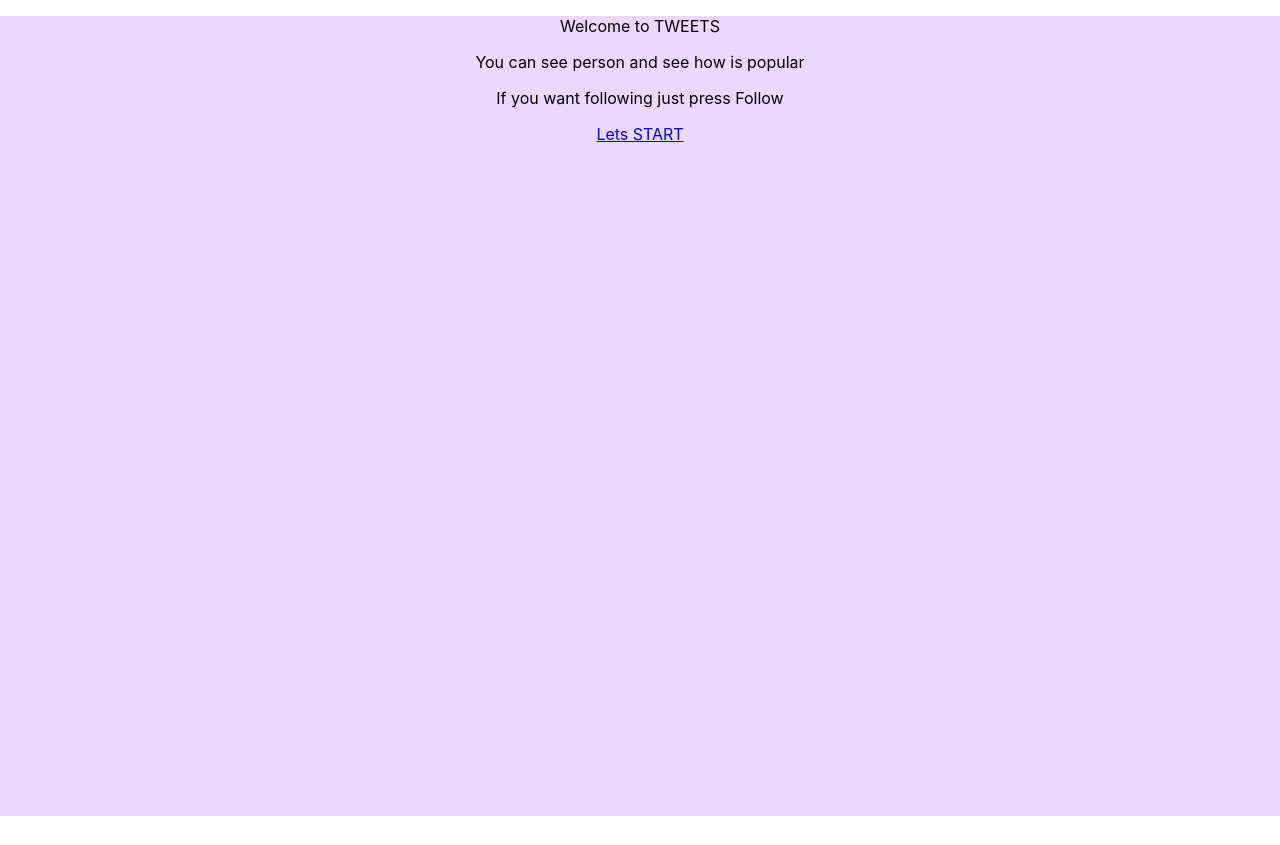
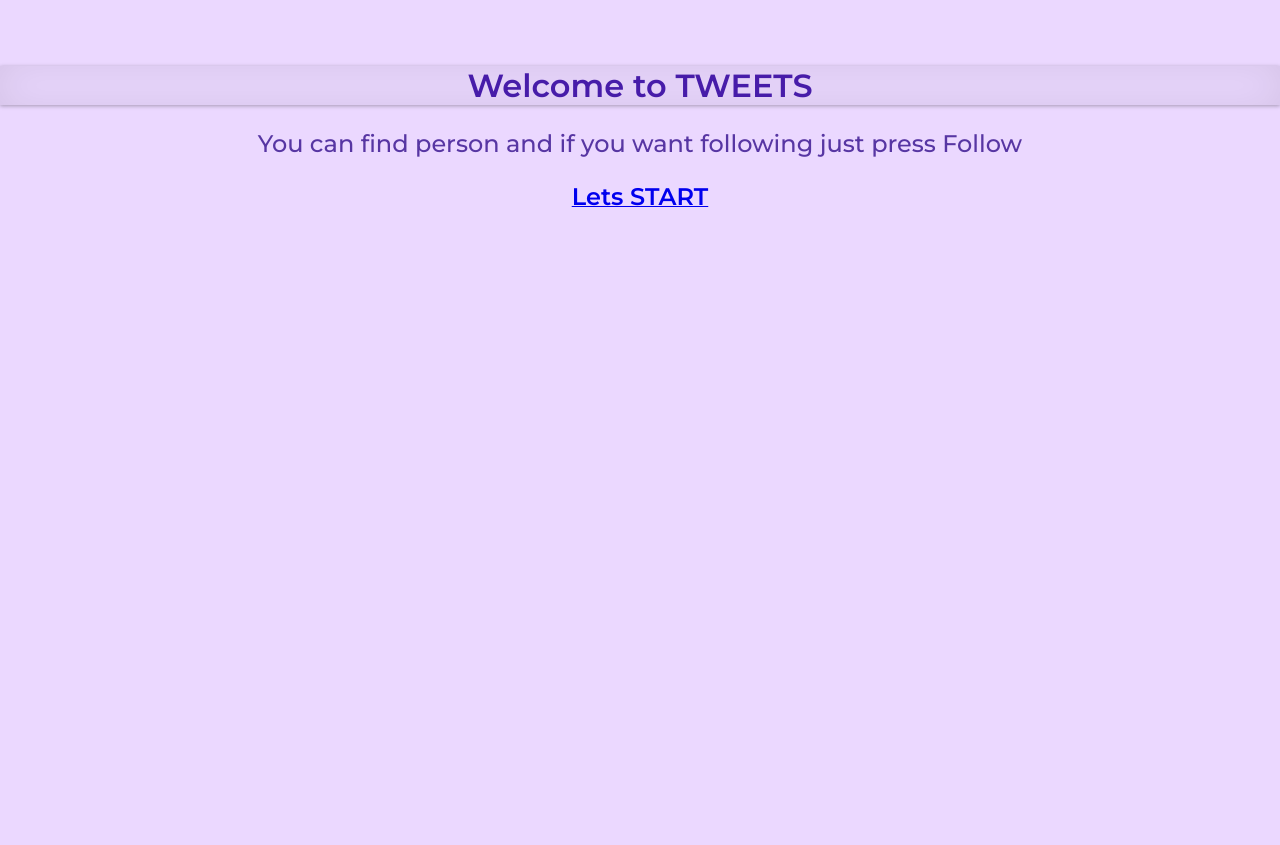
Before and after one commit to LudaFesenko/tweets-card-react, a React (Create React App) app: page / in a window 1280 px wide. Before the commit the page ends 816 px from the top, so only its background shows below. Built offline with nearby package versions, Linux system fonts and the light colour scheme.

Commit message:
some fix pages

```diff
--- a/src/pages/Home/Home.js
+++ b/src/pages/Home/Home.js
@@ -1,15 +1,18 @@
 import React from 'react';
 import { Link } from 'react-router-dom';
 
-import { Wrapper } from './Home.styled';
+import { Wrapper, Tittle, Text, TextLink } from './Home.styled';
 
 const Home = () => {
   return (
     <Wrapper>
-      <p>Welcome to TWEETS</p>
-      <p>You can see person and see how is popular</p>
-      <p>If you want following just press Follow </p>
-      <Link to="/tweets">Lets START</Link>
+      <Tittle>Welcome to TWEETS</Tittle>
+      <Text>
+        You can find person and if you want following just press Follow{' '}
+      </Text>
+      <Link to="/tweets">
+        <TextLink>Lets START</TextLink>
+      </Link>
     </Wrapper>
   );
 };
--- a/src/pages/Home/Home.styled.js
+++ b/src/pages/Home/Home.styled.js
@@ -1,7 +1,28 @@
-import styled from "@emotion/styled";
+import styled from '@emotion/styled';
 
 export const Wrapper = styled.div`
+  font-family: 'Montserrat', sans-serif;
   background-color: #ebd8ff;
   height: 100vh;
   text-align: center;
+  padding-top: 45px;
 `;
+
+export const Tittle = styled.h1`
+  box-shadow: 0 1px 4px rgba(0, 0, 0, 0.3),
+    -23px 0 20px -23px rgba(0, 0, 0, 0.8), 23px 0 20px -23px rgba(0, 0, 0, 0.8),
+    0 0 40px rgba(0, 0, 0, 0.1) inset;
+  font-size: 32px;
+  color: rgba(71, 28, 169, 1);
+`;
+
+export const Text = styled.p`
+  font-size: 24px;
+  color: rgba(87, 54, 163, 1);
+`;
+
+export const TextLink = styled.span`
+  font-size: 24px;
+
+  font-weight: 600;
+`;
--- a/src/pages/Tweets/Tweets.js
+++ b/src/pages/Tweets/Tweets.js
@@ -34,7 +34,6 @@ const Tweets = () => {
     setPage(prevState => {
       return prevState + 1;
     });
-    console.log(loadMore);
   };
 
   const location = useLocation();
```
